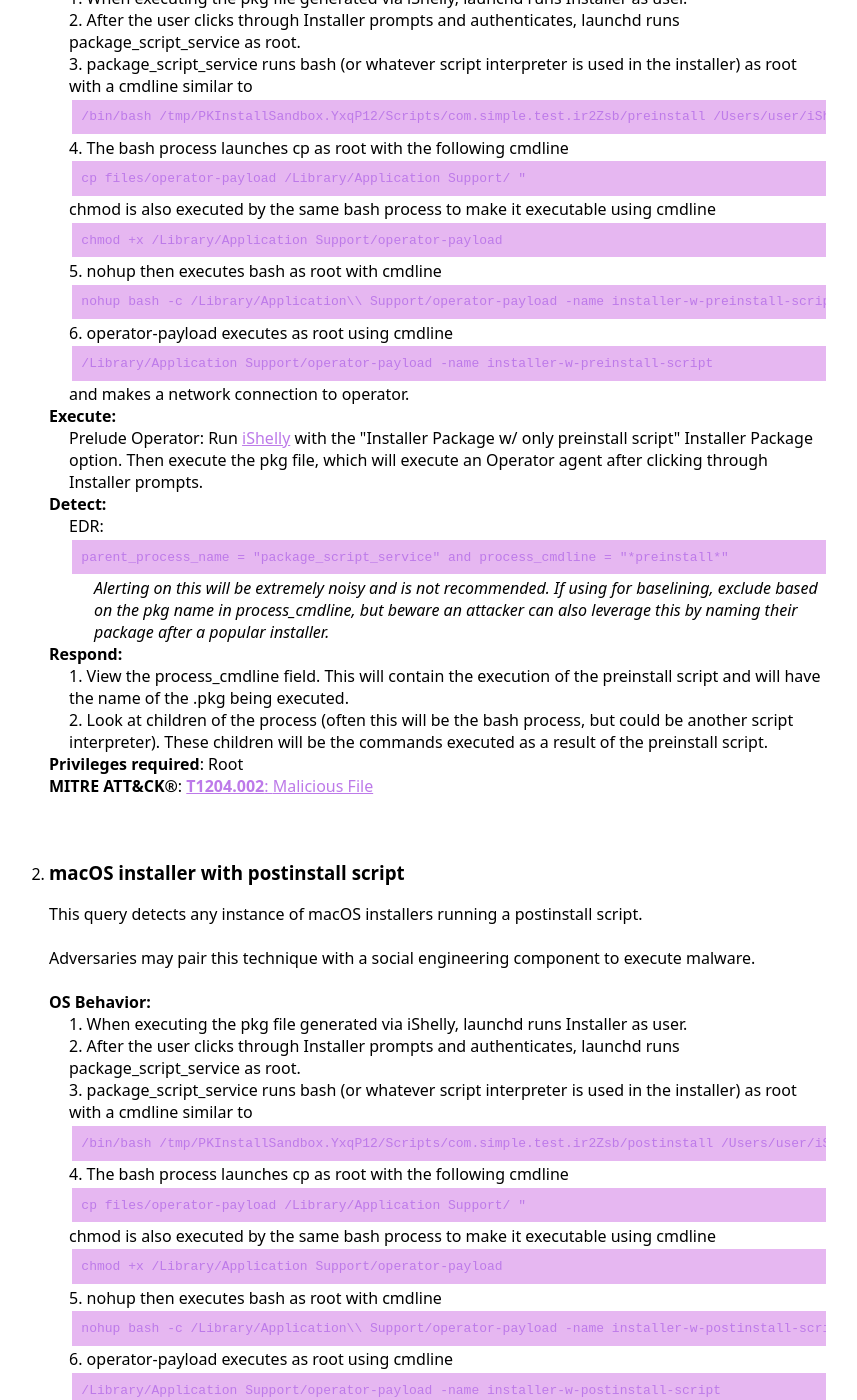
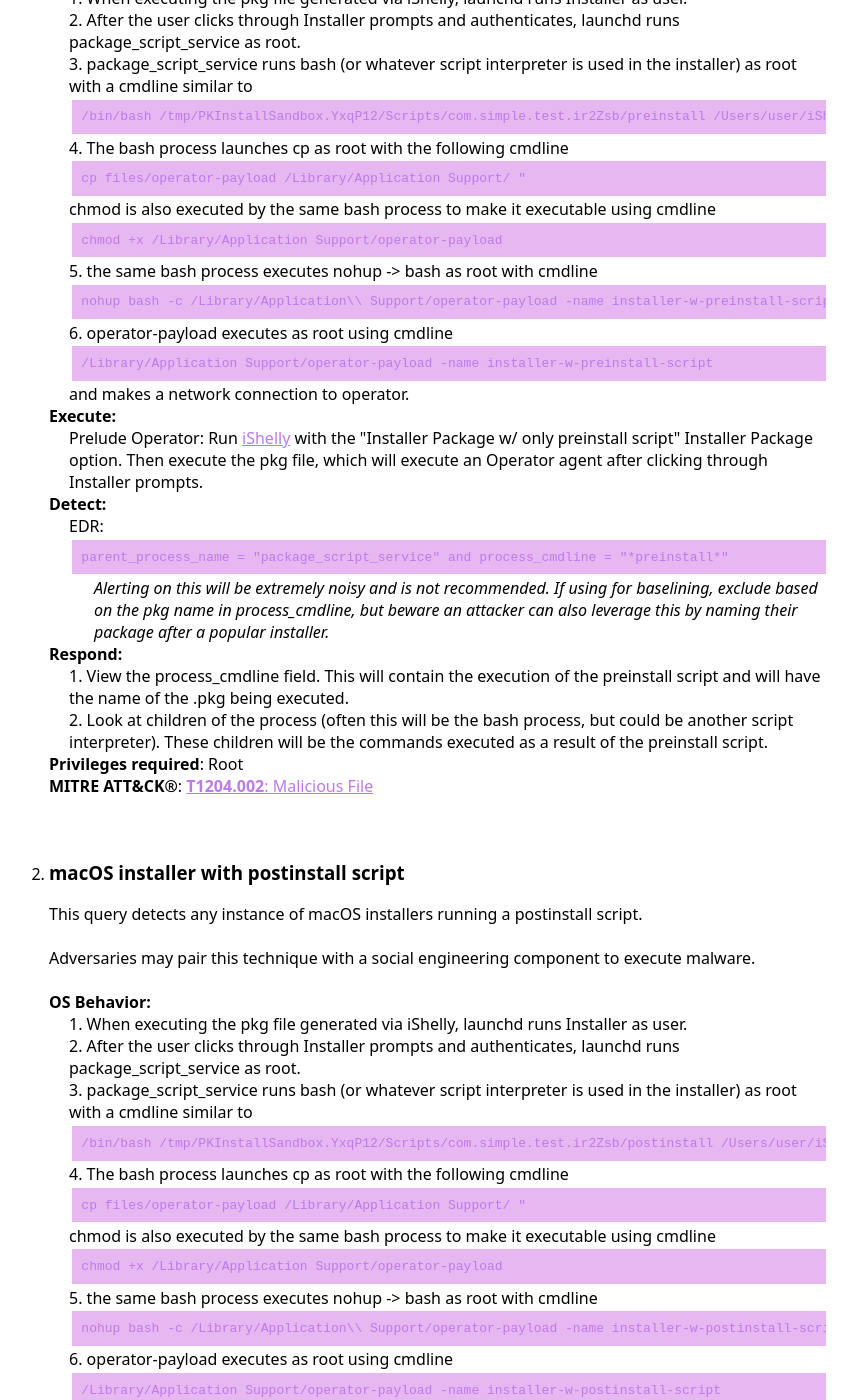
Before and after one commit to iThreatopedia/iThreatopedia.github.io, a Jekyll site: the page built from _iThreatopedia/macOS/installers.md, in a window 1280 px wide and 1400 px high, scrolled down 667 px. Shown: the whole window, without its empty margins (211-1068 px from the left). Built offline with Jekyll 4.4.1, drawn with Linux system fonts in a browser that asks for light colours.

Commit message:
minor behavior mod

```diff
--- a/_iThreatopedia/macOS/installers.md
+++ b/_iThreatopedia/macOS/installers.md
@@ -22,7 +22,7 @@ Commands:
       - Step: After the user clicks through Installer prompts and authenticates, launchd runs package_script_service as root.
       - Step: package_script_service runs bash (or whatever script interpreter is used in the installer) as root with a cmdline similar to <pre><code>/bin/bash /tmp/PKInstallSandbox.YxqP12/Scripts/com.simple.test.ir2Zsb/preinstall /Users/user/iShelly/Payloads/install_pkg.pkg / / / </code></pre>
       - Step: The bash process launches cp as root with the following cmdline <pre><code>cp files/operator-payload /Library/Application Support/ "</pre></code> chmod is also executed by the same bash process to make it executable using cmdline <pre><code>chmod +x /Library/Application Support/operator-payload </pre></code>
-      - Step: nohup then executes bash as root with cmdline <pre><code>nohup bash -c /Library/Application\\ Support/operator-payload -name installer-w-preinstall-script</pre></code>
+      - Step: the same bash process executes nohup -> bash as root with cmdline <pre><code>nohup bash -c /Library/Application\\ Support/operator-payload -name installer-w-preinstall-script</pre></code>
       - Step: operator-payload executes as root using cmdline <pre><code>/Library/Application Support/operator-payload -name installer-w-preinstall-script</pre></code> and makes a network connection to operator.
     Execute:
       - Prelude Operator: Run <a href="https://github.com/AutomoxSecurity/iShelly">iShelly</a> with the "Installer Package w/ only preinstall script" Installer Package option. Then execute the pkg file, which will execute an Operator agent after clicking through Installer prompts.
@@ -44,7 +44,7 @@ Commands:
       - Step: After the user clicks through Installer prompts and authenticates, launchd runs package_script_service as root.
       - Step: package_script_service runs bash (or whatever script interpreter is used in the installer) as root with a cmdline similar to <pre><code>/bin/bash /tmp/PKInstallSandbox.YxqP12/Scripts/com.simple.test.ir2Zsb/postinstall /Users/user/iShelly/Payloads/install_pkg.pkg / / / </code></pre>
       - Step: The bash process launches cp as root with the following cmdline <pre><code>cp files/operator-payload /Library/Application Support/ "</pre></code> chmod is also executed by the same bash process to make it executable using cmdline <pre><code>chmod +x /Library/Application Support/operator-payload </pre></code>
-      - Step: nohup then executes bash as root with cmdline <pre><code>nohup bash -c /Library/Application\\ Support/operator-payload -name installer-w-postinstall-script</pre></code>
+      - Step: the same bash process executes nohup -> bash as root with cmdline <pre><code>nohup bash -c /Library/Application\\ Support/operator-payload -name installer-w-postinstall-script</pre></code>
       - Step: operator-payload executes as root using cmdline <pre><code>/Library/Application Support/operator-payload -name installer-w-postinstall-script</pre></code> and makes a network connection to operator.
     Execute:
       - Prelude Operator: Run <a href="https://github.com/AutomoxSecurity/iShelly">iShelly</a> with the "Installer Package w/ only postinstall script" Installer Package option. Then execute the pkg file, which will execute an Operator agent after clicking through Installer prompts.
```
